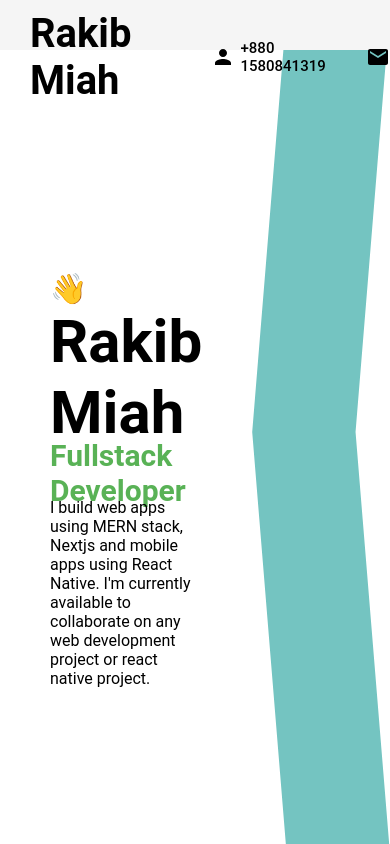
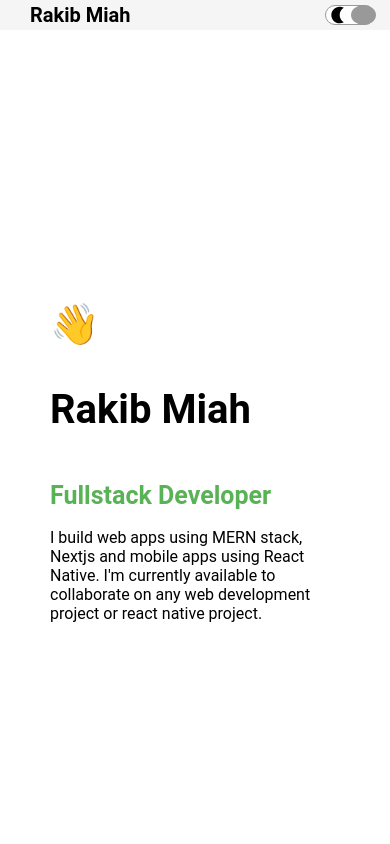
Before and after one commit to rakify/portfolio, a Next.js app: page / in a window 390 px wide. Built offline with nearby package versions, Linux system fonts and the light colour scheme.

Commit message:
fixed small screen topbar

```diff
--- a/components/Intro.js
+++ b/components/Intro.js
@@ -18,9 +18,9 @@ const Intro = () => {
             </p>
           </div>
         </div>
-        <div className={styles.iRight}>
+        {/* <div className={styles.iRight}>
           <div className={styles.iBg}></div>
-        </div>
+        </div> */}
       </div>
     </>
   );
--- a/components/Toggle.js
+++ b/components/Toggle.js
@@ -11,8 +11,12 @@ const Toggle = () => {
   };
   return (
     <div className={styles.t}>
-      <Nightlight className={styles.icon} />
-      <LightMode style={{ color: "black" }} className={styles.icon} />
+      <Nightlight fontSize="small" className={styles.icon} />
+      <LightMode
+        fontSize="small"
+        style={{ color: "black" }}
+        className={styles.icon}
+      />
       <div
         className={styles.tButton}
         onClick={handleClick}
--- a/components/Topbar.js
+++ b/components/Topbar.js
@@ -17,7 +17,7 @@ const Topbar = () => {
           color: darkMode && "white",
         }}
       >
-        <div className={styles.wrapper}>
+        <div className={styles.left}>
           <a href="/" className={styles.logo}>
             Rakib Miah
           </a>
@@ -30,6 +30,9 @@ const Topbar = () => {
             <span>irakibm@gmail.com</span>
           </div>
         </div>
+        <div className="right">
+          <Toggle />
+        </div>
       </div>
       {/* <Toggle /> */}
     </>
--- a/pages/index.js
+++ b/pages/index.js
@@ -31,7 +31,6 @@ export default function Home() {
         <Topbar />
         <div className={styles.sections}>
           <div className={styles.section}>
-            {/* <Toggle /> */}
             <Intro />
           </div>
           <div className={styles.section}>
--- a/styles/Intro.module.css
+++ b/styles/Intro.module.css
@@ -60,20 +60,20 @@
   }
 
   .iIntro {
-    font-size: 30px;
+    font-size: 40px;
     font-weight: 300;
   }
 
   .iName {
-    font-size: 60px;
+    font-size: 40px;
   }
 
   .iTitle {
-    height: 50px;
+    height: 20px;
    }
   .iTitleItem {
     height: 50px;
-    font-size: 30px;
+    font-size: 25px;
     font-weight: bold;
     color: #59b256;
     display: flex;
--- a/styles/Toggle.module.css
+++ b/styles/Toggle.module.css
@@ -1,12 +1,12 @@
 .t{
     width: 50px;
-    height: 25px;
+    height: 20px;
     border-radius: 20px;
-    border: 1pz solid #999;
+    border: 1px solid #999;
     background-color: white;
     position: fixed;
-    top: 10px;
-    right: 10px;
+    top: 5px;
+    right: 15px;
     z-index: 999;
     display: flex;
     align-items: center;
@@ -20,7 +20,7 @@
 
 .tButton{
     width: 25px;
-    height: 25px;
+    height: 20px;
     border-radius: 50%;
     background-color: #999;
     position: absolute;
--- a/styles/Topbar.module.css
+++ b/styles/Topbar.module.css
@@ -1,23 +1,21 @@
 .topbar {
     width: 100%;
-    height: 50px;
+    height: 30px;
     background-color: whitesmoke;
     color: black;
-    position: fixed;
-    top: 0;
-    z-index: 3;
+    display: flex;
+    flex-direction: row;
+    align-items: center;
 }
-.wrapper {
+.left {
     padding: 10px 30px;
     display: flex;
-    align-items: center;
-    justify-content: flex-start;
-    gap:10px;
+    justify-content: space-between;
+    flex-direction: row;
 }
 .logo {
-    font-size: 40px;
+    font-size: 20px;
     font-weight: 700;
-    text-decoration: none;
     color: inherit;
     margin-right: 40px;
 }
@@ -34,3 +32,14 @@
     font-size: 15px;
     font-weight: 500;
 }
+.right{
+    display: flex;
+    align-items: center;
+    justify-content: center;
+}
+
+@media screen and (max-width: 480px) {
+    .itemContainer {
+      display: none;
+    }
+}
```
